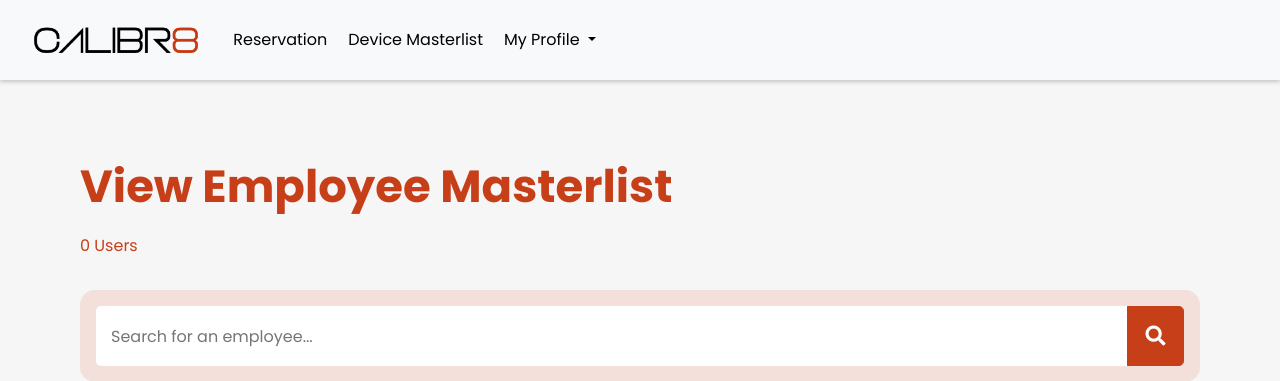
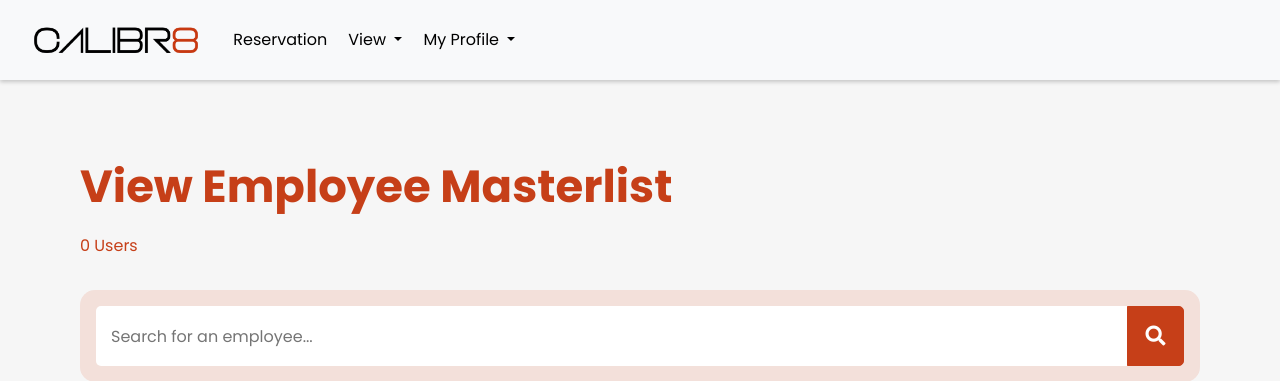
Before and after one commit to rovicgab/zephyr, a CodeIgniter app: page /database/index.php/executive/searchEmp in a window 1280 px wide. Shown: the top 381 px of the page. Run offline with CodeIgniter, Linux system fonts and the light colour scheme; data that the repository does not hold is empty.

Commit message:
uploaded latest ci-3 files
Use this as reference when uploading files to devin repo

```diff
--- a/application/views/include/executive_header.php
+++ b/application/views/include/executive_header.php
@@ -25,8 +25,14 @@
             <a class="nav-link active" aria-current="page" href="<?= site_url('Executive/devList_view') ?>">Reservation</a>
             </li>
 
-            <li class="nav-item">
-            <a class="nav-link" href="<?= site_url('Executive/dev_masterlist_view') ?>">Device Masterlist</a>
+            <li class="nav-item dropdown">
+            <a class="nav-link dropdown-toggle" href="#" id="navbarDropdownMenuLink" role="button" data-bs-toggle="dropdown" aria-expanded="false">
+            View
+            </a>
+            <ul class="dropdown-menu" aria-labelledby="navbarDropdownMenuLink" id="prof-nav">
+                <li><a class="dropdown-item" href="<?= site_url('Executive/emp_masterlist_view') ?>">Employee Masterlist</a></li>
+                <li><a class="dropdown-item" href="<?= site_url('Executive/dev_masterlist_view') ?>">Device Masterlist</a></li>
+            </ul>
             </li>
 
             <li class="nav-item dropdown">
@@ -37,6 +43,7 @@
                 <li><a class="dropdown-item" href="<?= site_url('Executive') ?>">View My Profile</a></li>
                 <li><a class="dropdown-item" href="<?= site_url('Login/logout') ?>">Logout</a></li>
             </ul>
+            </li>
         </ul>
         </div>
 
```
